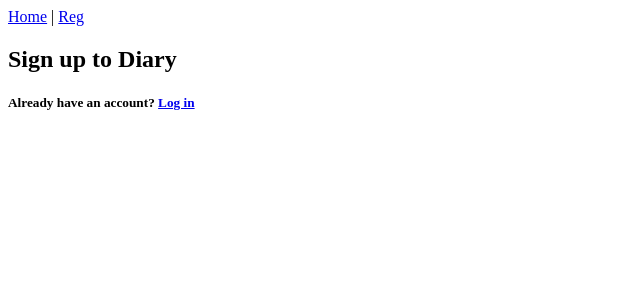
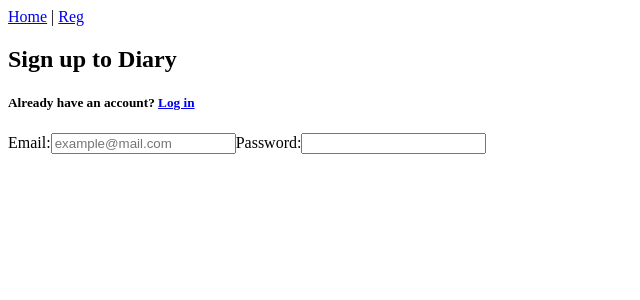
Before and after one commit to melnk300/diaryFront, a Vue app: page /reg in a window 1280 px wide. Shown: the top 300 px of the page, without its empty margins (0-640 px from the left). Built offline with nearby package versions, Linux system fonts and the light colour scheme.

Commit message:
Added inputs

```diff
--- a/src/views/RegisterUser.vue
+++ b/src/views/RegisterUser.vue
@@ -2,6 +2,12 @@
   <div class="main">
     <h2 class="greetings">Sign up to Diary</h2>
     <h5 class="have_account">Already have an account? <a href="#" class="link_d">Log in</a></h5>
+    <form>
+      <label for="email">Email:</label>
+      <input id="email" type="email" placeholder="example@mail.com">
+      <label for="password">Password:</label>
+      <input id="password" type="password">
+    </form>
   </div>
 </template>
 
@@ -10,7 +16,8 @@ export default {
   name: "RegisterUser",
   data: function () {
     return {
-
+      email: '',
+      password: ''
     }
   }
 }
```
